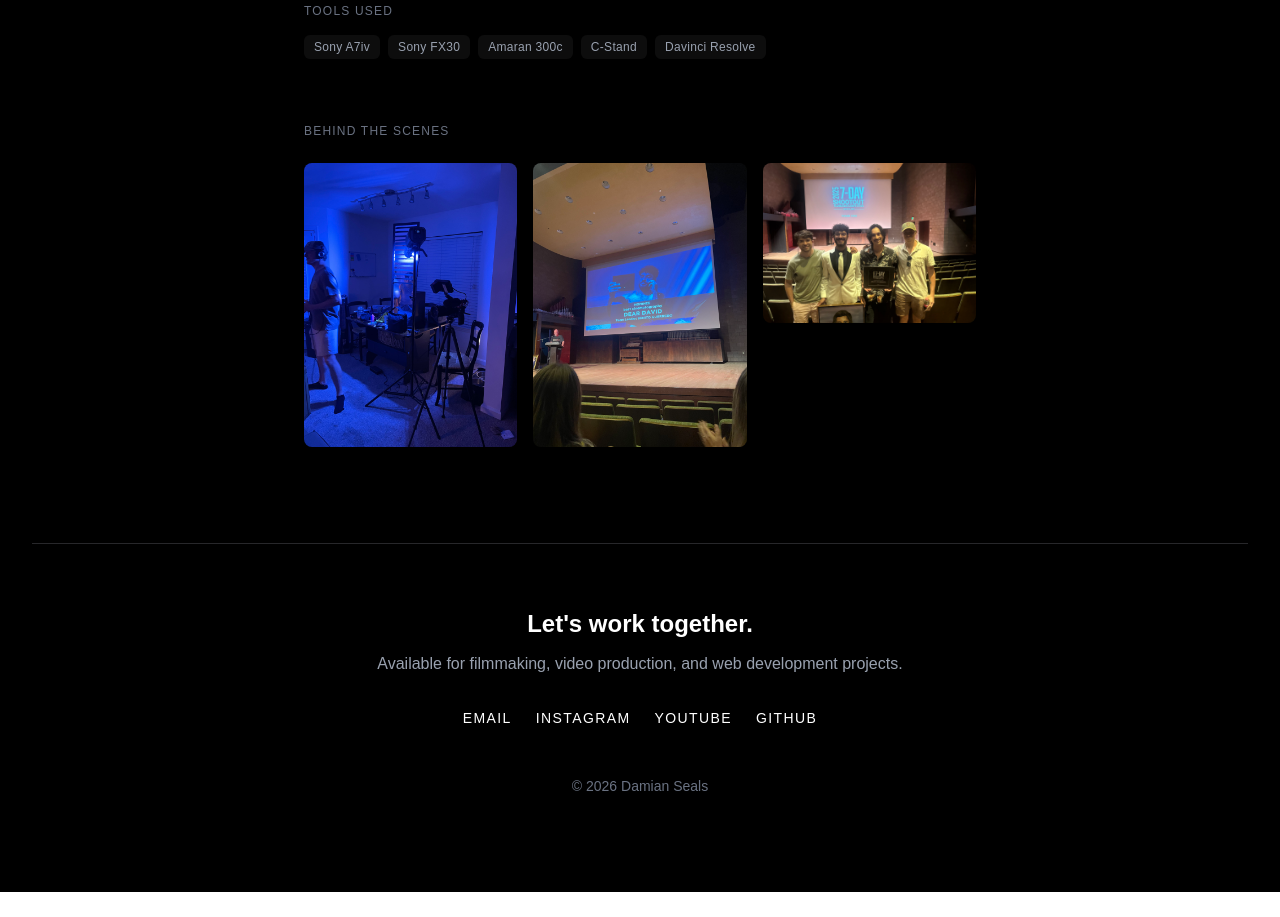
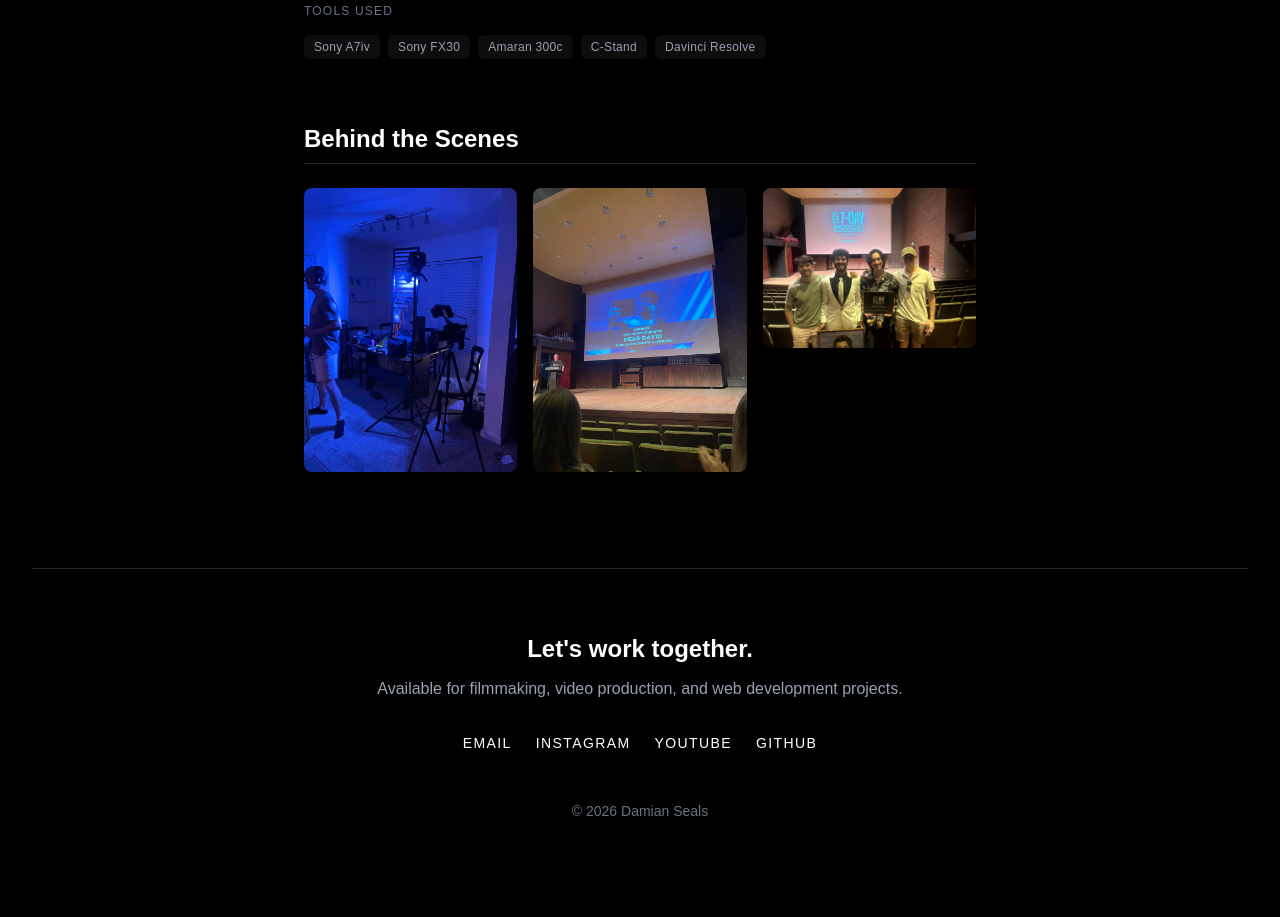
Before and after one commit to dseals3/film-code-portfolio, a Next.js app: page /projects/dear-david in a window 1280 px wide. Shown: the part 1180-2097 px from the top of the page. Before the commit the page ends 2072 px from the top, so only its background shows below. Built offline with nearby package versions, Linux system fonts and the light colour scheme.

Commit message:
replaced h2 with new section heading component

```diff
--- a/app/projects/[slug]/page.tsx
+++ b/app/projects/[slug]/page.tsx
@@ -3,9 +3,11 @@ import { work } from "../../data/work";
 import VideoPlayer from "@/app/components/VideoPlayer"
 import ImageViewer from "@/app/components/ImageViewer";
 import ProjectMeta from "@/app/components/ProjectMeta"
+import SectionHeading from "@/app/components/SectionHeading";
 import CodeBlock from "@/app/components/CodeBlock";
 import BTSGallery from "@/app/components/BTSGallery"
 import Footer from "@/app/components/Footer";
+import { Section } from "lucide-react";
 
 export async function generateStaticParams() {
   return work.map((item) => ({
@@ -79,9 +81,7 @@ export default async function ProjectPage({ params }: { params: Promise<{ slug:
         {/* Contributions */}
         {project.contributions && (
           <section className="mt-16">
-            <h2 className="text-2xl font-semibold mb-6 pb-2 border-b border-white/15">
-              My Contributions
-            </h2>
+            <SectionHeading>My Contributions</SectionHeading>
 
             <p className="leading-relaxed text-gray-400">
               {project.contributions}
@@ -121,9 +121,7 @@ export default async function ProjectPage({ params }: { params: Promise<{ slug:
         {/* Development Highlights */}
         {project.devHighlights && project.devHighlights.length > 0 && (
           <section className="mt-16">
-            <h2 className="text-2xl font-semibold mb-6 pb-2 border-b border-white/15">
-              Development Highlights
-            </h2>
+            <SectionHeading>Development Highlights</SectionHeading>
 
             {project.devHighlights.map((highlight) => (
               <div key={highlight.title}
@@ -157,9 +155,7 @@ export default async function ProjectPage({ params }: { params: Promise<{ slug:
         {/* What I Learned */}
         {project.learnings && (
           <section className="mt-16">
-            <h2 className="text-2xl font-semibold mb-6 pb-2 border-b border-white/15">
-              What I learned
-            </h2>
+            <SectionHeading>What I learned</SectionHeading>
 
             <p className="leading-relaxed text-gray-400">
               {project.learnings}
@@ -170,9 +166,7 @@ export default async function ProjectPage({ params }: { params: Promise<{ slug:
         {/* BEHIND THE SCENES PHOTOS */}
         {project.btsImages && project.btsImages.length > 0 && (
           <section className="mt-16">
-            <h2 className="text-xs uppercase tracking-widest text-gray-500 mb-6">
-              Behind the Scenes
-            </h2>
+            <SectionHeading>Behind the Scenes</SectionHeading>
 
             {/* GALLERY */}
             <BTSGallery images={project.btsImages} />
```
